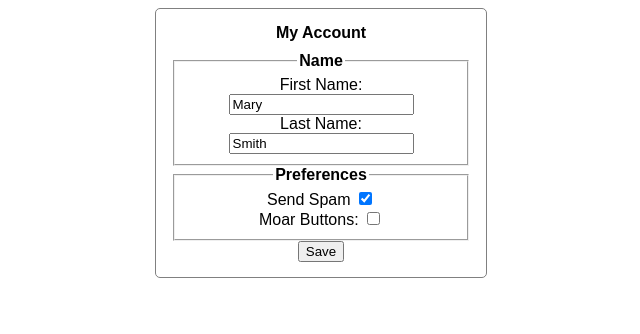
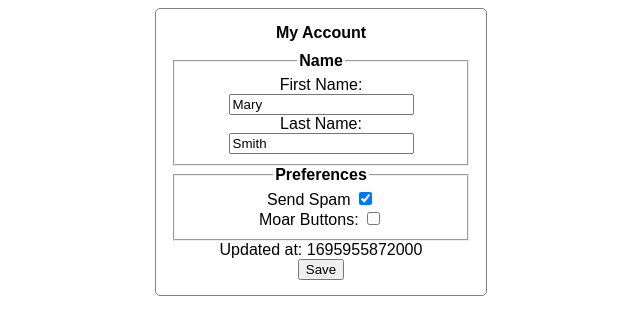
Before and after one commit to stevemolitor/jotai-examples, a React (Create React App) app: page / in a window 1280 px wide. Shown: the top 334 px of the page, without its empty margins (319-959 px from the left). Built offline with nearby package versions, Linux system fonts and the light colour scheme.

Commit message:
add timestamp

```diff
--- a/src/accounts/Account.tsx
+++ b/src/accounts/Account.tsx
@@ -1,12 +1,13 @@
-import { useSetAtom } from "jotai";
+import { useAtomValue, useSetAtom } from "jotai";
 import { FC, FormEventHandler, useCallback, useTransition } from "react";
 import { EditAccountName } from "./EditAccountName";
 import { EditAccountPreferences } from "./EditAccountProfile";
-import { saveAccountAtom } from "./state";
+import { saveAccountAtom, timestampAtom } from "./state";
 
 export const Account: FC = () => {
   const [isSaving, startTransition] = useTransition();
   const saveAccount = useSetAtom(saveAccountAtom);
+  const timestamp = useAtomValue(timestampAtom);
 
   const onSubmit = useCallback<FormEventHandler>(
     (event) => {
@@ -24,6 +25,7 @@ export const Account: FC = () => {
       <form onSubmit={onSubmit}>
         <EditAccountName />
         <EditAccountPreferences />
+        <div>Updated at: {timestamp}</div>
         <button disabled={isSaving} type="submit">
           {isSaving ? <i>Saving…</i> : "Save"}
         </button>
--- a/src/accounts/accountsDb.ts
+++ b/src/accounts/accountsDb.ts
@@ -9,6 +9,7 @@ export const defaultAccount: Account = {
     moarButtons: false,
     sendSpam: true,
   },
+  timestamp: Date.now(),
 };
 
 let account: Account = defaultAccount;
@@ -24,7 +25,7 @@ export const fetchAccount = async () => {
 export const saveAccount = async (newAccount: Account) =>
   new Promise<Account>((resolve) => {
     setTimeout(() => {
-      account = newAccount;
+      account = { ...newAccount, timestamp: Date.now() };
       resolve(account);
-    }, 2000);
+    }, 1000);
   });
--- a/src/accounts/state.ts
+++ b/src/accounts/state.ts
@@ -49,3 +49,8 @@ export const accountPreferencesAtom = atom(
     });
   },
 );
+
+export const timestampAtom = atom(async (get) => {
+  const { timestamp } = await get(accountAtom);
+  return timestamp;
+});
--- a/src/accounts/types.ts
+++ b/src/accounts/types.ts
@@ -11,4 +11,5 @@ export interface AccountPreferences {
 export interface Account {
   name: AccountName;
   preferences: AccountPreferences;
+  timestamp: number;
 }
```
